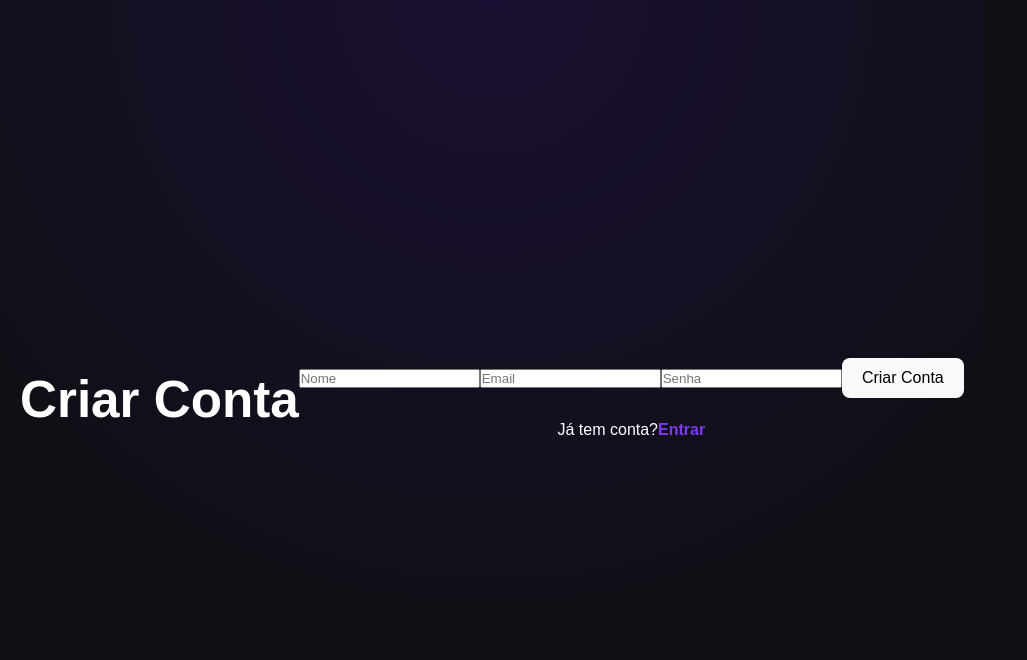
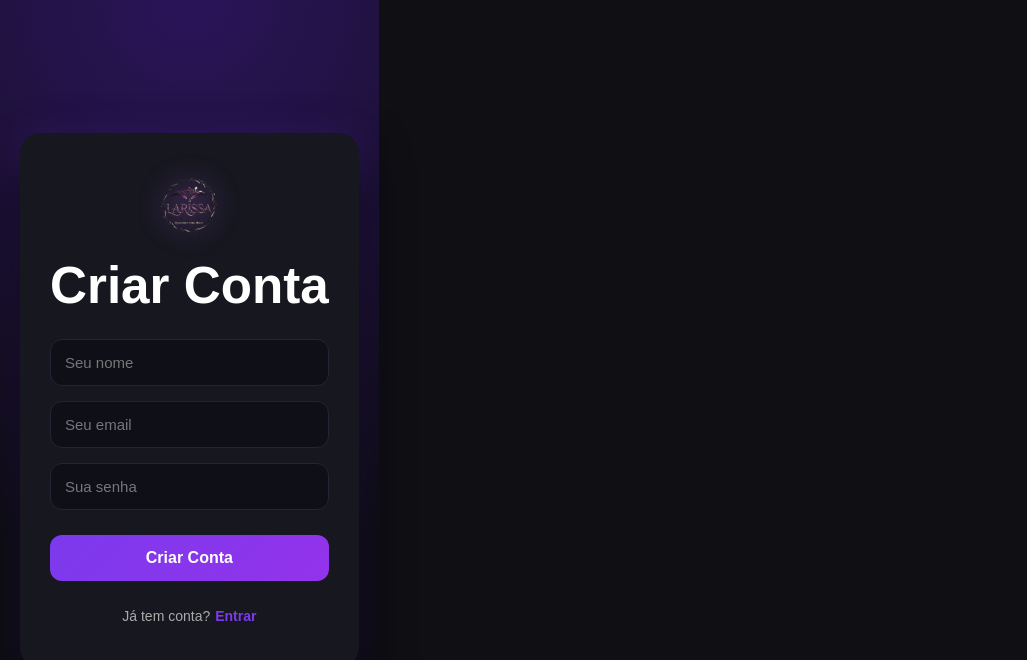
Before and after one commit to borsattivinicius1/studio-brow, a React (Vite) app in the folder frontend/estudio-sobrancelha/: page /register in a window 1280 px wide. Shown: the top 660 px of the page, without its empty margins (0-1027 px from the left). Built offline with nearby package versions, Linux system fonts and the light colour scheme.

Commit message:
melhoria css

```diff
--- a/frontend/estudio-sobrancelha/src/Pages/Register.jsx
+++ b/frontend/estudio-sobrancelha/src/Pages/Register.jsx
@@ -1,7 +1,7 @@
 import { useState } from "react"
 import { useNavigate } from "react-router-dom"
 import api from "../api/api"
-import "../styles/login.css"
+import "../styles/register.css"
 
 export default function Register(){
 
@@ -12,7 +12,6 @@ export default function Register(){
   const [senha,setSenha] = useState("")
 
   async function cadastrar(e){
-
     e.preventDefault()
 
     try{
@@ -30,16 +29,22 @@ export default function Register(){
     }catch(err){
 
       console.log(err)
-
       alert(err.response?.data?.error || "Erro ao criar conta")
 
     }
-
   }
 
   return(
 
-    <div className="login-container">
+    <div className="register-container">
+
+      <div className="register-card">
+
+        <img
+          src="/Logo.png"
+          className="logo"
+          alt="Studio Brow"
+        />
 
         <h1>Criar Conta</h1>
 
@@ -47,21 +52,21 @@ export default function Register(){
 
           <input
             type="text"
-          placeholder="Nome"
+            placeholder="Seu nome"
             value={nome}
             onChange={e=>setNome(e.target.value)}
           />
 
           <input
             type="email"
-          placeholder="Email"
+            placeholder="Seu email"
             value={email}
             onChange={e=>setEmail(e.target.value)}
           />
 
           <input
             type="password"
-          placeholder="Senha"
+            placeholder="Sua senha"
             value={senha}
             onChange={e=>setSenha(e.target.value)}
           />
@@ -70,7 +75,7 @@ export default function Register(){
             Criar Conta
           </button>
 
-        <p className="link-register">
+          <p className="link-login">
             Já tem conta?
             <span onClick={()=>navigate("/")}>
               Entrar
@@ -81,6 +86,8 @@ export default function Register(){
 
       </div>
 
+    </div>
+
   )
 
 }
--- /dev/null
+++ b/frontend/estudio-sobrancelha/src/styles/register.css
@@ -0,0 +1,166 @@
+*{
+  margin:0;
+  padding:0;
+  box-sizing:border-box;
+  font-family:Arial, Helvetica, sans-serif;
+}
+
+body{
+  background:#0f0f14;
+}
+
+/* CONTAINER */
+
+.register-container{
+
+  min-height:100vh;
+
+  display:flex;
+  justify-content:center;
+  align-items:center;
+
+  padding:20px;
+
+  background:
+  radial-gradient(circle at top,#2a1459,#0f0f14 70%);
+}
+
+/* CARD */
+
+.register-card{
+
+  width:100%;
+  max-width:380px;
+
+  background:#171720;
+
+  padding:40px 30px;
+
+  border-radius:20px;
+
+  display:flex;
+  flex-direction:column;
+  align-items:center;
+
+  box-shadow:
+  0 20px 50px rgba(0,0,0,0.8),
+  0 0 30px rgba(124,58,237,0.25);
+}
+
+/* LOGO */
+
+.logo{
+  width:120px;
+  margin-bottom:15px;
+
+  filter:drop-shadow(0 0 15px rgba(124,58,237,0.6));
+}
+
+/* TITULO */
+
+.register-card h1{
+  color:white;
+  margin-bottom:25px;
+}
+
+/* FORM */
+
+.register-card form{
+
+  width:100%;
+
+  display:flex;
+  flex-direction:column;
+
+  gap:15px;
+}
+
+/* INPUT */
+
+.register-card input{
+
+  padding:14px;
+
+  border:none;
+  border-radius:12px;
+
+  background:#0f0f18;
+  color:white;
+
+  font-size:15px;
+
+  border:1px solid #242436;
+
+  transition:0.2s;
+}
+
+.register-card input::placeholder{
+  color:#777;
+}
+
+.register-card input:focus{
+  outline:none;
+
+  border:1px solid #7c3aed;
+
+  box-shadow:
+  0 0 10px rgba(124,58,237,0.5);
+}
+
+/* BOTÃO */
+
+.register-card button{
+
+  margin-top:10px;
+
+  padding:14px;
+
+  border:none;
+  border-radius:12px;
+
+  background:linear-gradient(135deg,#7c3aed,#9333ea);
+
+  color:white;
+
+  font-size:16px;
+  font-weight:bold;
+
+  cursor:pointer;
+
+  transition:0.25s;
+}
+
+.register-card button:hover{
+
+  transform:translateY(-2px);
+
+  box-shadow:
+  0 10px 25px rgba(124,58,237,0.5);
+}
+
+/* LINK LOGIN */
+
+.link-login{
+
+  margin-top:10px;
+
+  text-align:center;
+
+  color:#aaa;
+
+  font-size:14px;
+}
+
+.link-login span{
+
+  color:#7c3aed;
+  font-weight:bold;
+
+  margin-left:5px;
+
+  cursor:pointer;
+}
+
+.link-login span:hover{
+  text-decoration:underline;
+}
```
Lines whose indentation alone changed are shown as unchanged.
